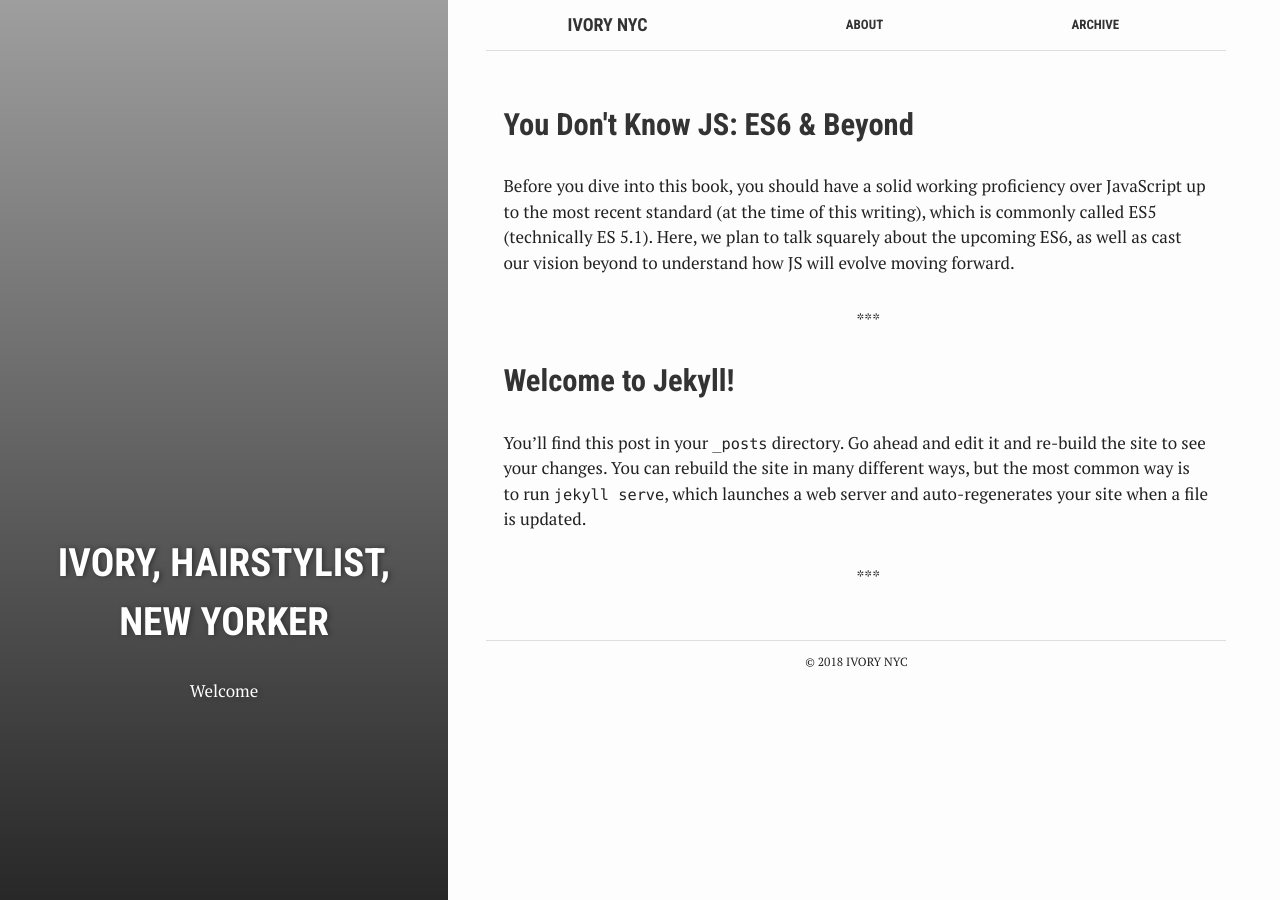
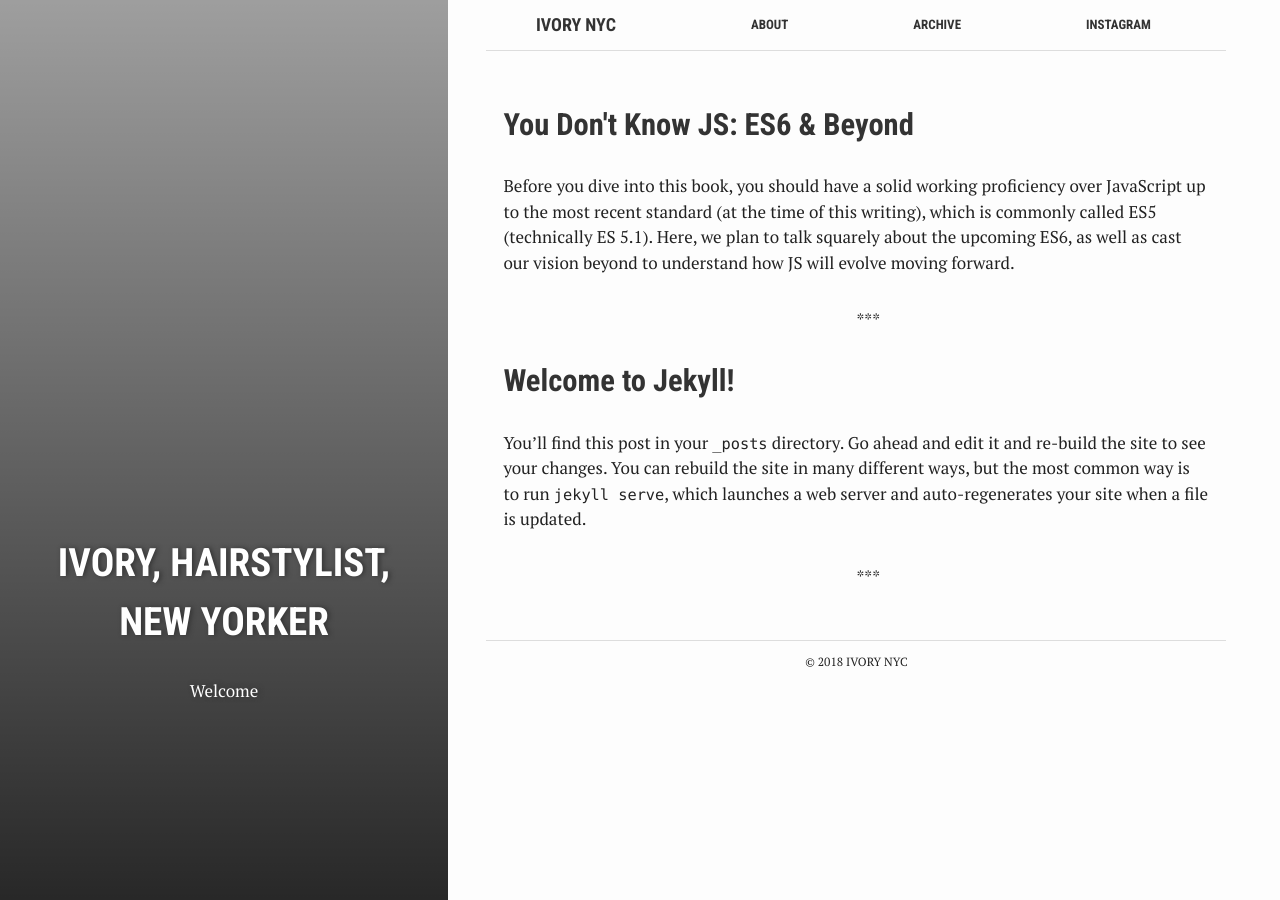
Before and after one commit to ivory-nyc/ivory-nyc.github.io, a Jekyll site: the page built from index.html, in a window 1280 px wide. Built offline with Jekyll 4.4.1, drawn with Linux system fonts in a browser that asks for light colours.

Commit message:
instagram added

```diff
--- a/_includes/header.html
+++ b/_includes/header.html
@@ -12,7 +12,7 @@
       {% endif %}
     {% endfor %}
 
-    <!--<a href="{{ "/feed.xml" | prepend: site.baseurl }}">RSS</a>-->
+  <a href="{{ "https://www.instagram.com/ivoryloveshair/"}}">Instagram</a>
 
     <label for="menu-checkbox" class="toggle-button" data-open="☰" data-close="☰" onclick></label>
   </nav>
```
